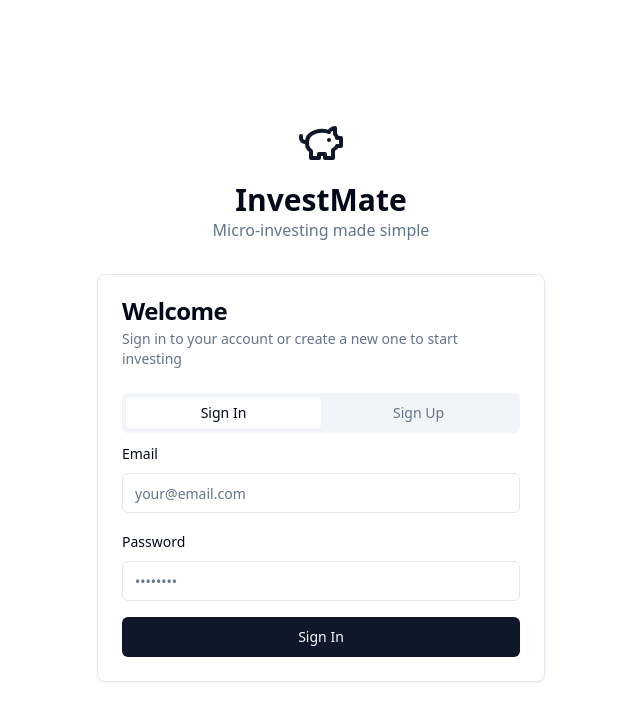
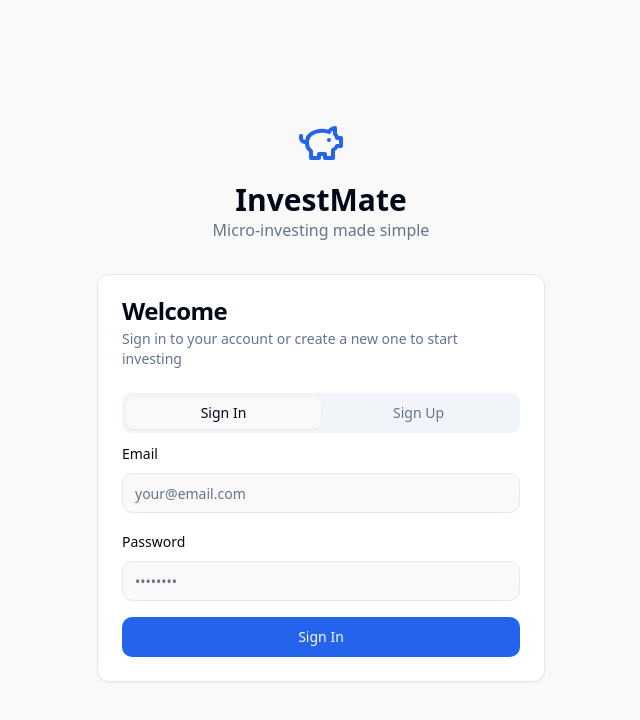
Before and after one commit to itz-sidd/MicroInvesting_App, a React (Vite) app: page /auth in a window 1280 px wide. Shown: the top 720 px of the page, without its empty margins (319-959 px from the left). Built offline with nearby package versions, Linux system fonts and the light colour scheme.

Commit message:
Refactor: Improve website design
Apply minor design enhancements to improve the website's appearance and user experience.

```diff
--- a/src/index.css
+++ b/src/index.css
@@ -8,7 +8,7 @@ All colors MUST be HSL.
 
 @layer base {
   :root {
-    --background: 0 0% 100%;
+    --background: 240 10% 98%;
     --foreground: 222.2 84% 4.9%;
 
     --card: 0 0% 100%;
@@ -17,8 +17,9 @@ All colors MUST be HSL.
     --popover: 0 0% 100%;
     --popover-foreground: 222.2 84% 4.9%;
 
-    --primary: 222.2 47.4% 11.2%;
+    --primary: 221 83% 53%;
     --primary-foreground: 210 40% 98%;
+    --primary-glow: 221 70% 60%;
 
     --secondary: 210 40% 96.1%;
     --secondary-foreground: 222.2 47.4% 11.2%;
@@ -26,33 +27,31 @@ All colors MUST be HSL.
     --muted: 210 40% 96.1%;
     --muted-foreground: 215.4 16.3% 46.9%;
 
-    --accent: 210 40% 96.1%;
-    --accent-foreground: 222.2 47.4% 11.2%;
+    --accent: 142 76% 36%;
+    --accent-foreground: 210 40% 98%;
 
     --destructive: 0 84.2% 60.2%;
     --destructive-foreground: 210 40% 98%;
 
     --border: 214.3 31.8% 91.4%;
     --input: 214.3 31.8% 91.4%;
-    --ring: 222.2 84% 4.9%;
+    --ring: 221 83% 53%;
 
-    --radius: 0.5rem;
+    --radius: 0.75rem;
+
+    --gradient-primary: linear-gradient(135deg, hsl(var(--primary)), hsl(var(--primary-glow)));
+    --gradient-subtle: linear-gradient(180deg, hsl(var(--background)), hsl(210 40% 96%));
+    --shadow-elegant: 0 4px 20px -4px hsl(var(--primary) / 0.1);
+    --shadow-glow: 0 0 30px hsl(var(--primary-glow) / 0.2);
 
     --sidebar-background: 0 0% 98%;
-
     --sidebar-foreground: 240 5.3% 26.1%;
-
-    --sidebar-primary: 240 5.9% 10%;
-
+    --sidebar-primary: 221 83% 53%;
     --sidebar-primary-foreground: 0 0% 98%;
-
     --sidebar-accent: 240 4.8% 95.9%;
-
     --sidebar-accent-foreground: 240 5.9% 10%;
-
     --sidebar-border: 220 13% 91%;
-
-    --sidebar-ring: 217.2 91.2% 59.8%;
+    --sidebar-ring: 221 83% 53%;
   }
 
   .dark {
@@ -65,8 +64,9 @@ All colors MUST be HSL.
     --popover: 222.2 84% 4.9%;
     --popover-foreground: 210 40% 98%;
 
-    --primary: 210 40% 98%;
+    --primary: 221 83% 53%;
     --primary-foreground: 222.2 47.4% 11.2%;
+    --primary-glow: 221 70% 60%;
 
     --secondary: 217.2 32.6% 17.5%;
     --secondary-foreground: 210 40% 98%;
@@ -74,7 +74,7 @@ All colors MUST be HSL.
     --muted: 217.2 32.6% 17.5%;
     --muted-foreground: 215 20.2% 65.1%;
 
-    --accent: 217.2 32.6% 17.5%;
+    --accent: 142 76% 36%;
     --accent-foreground: 210 40% 98%;
 
     --destructive: 0 62.8% 30.6%;
@@ -82,15 +82,21 @@ All colors MUST be HSL.
 
     --border: 217.2 32.6% 17.5%;
     --input: 217.2 32.6% 17.5%;
-    --ring: 212.7 26.8% 83.9%;
+    --ring: 221 83% 53%;
+
+    --gradient-primary: linear-gradient(135deg, hsl(var(--primary)), hsl(var(--primary-glow)));
+    --gradient-subtle: linear-gradient(180deg, hsl(var(--background)), hsl(217.2 32.6% 12%));
+    --shadow-elegant: 0 4px 20px -4px hsl(var(--primary) / 0.2);
+    --shadow-glow: 0 0 30px hsl(var(--primary-glow) / 0.3);
+
     --sidebar-background: 240 5.9% 10%;
     --sidebar-foreground: 240 4.8% 95.9%;
-    --sidebar-primary: 224.3 76.3% 48%;
+    --sidebar-primary: 221 83% 53%;
     --sidebar-primary-foreground: 0 0% 100%;
     --sidebar-accent: 240 3.7% 15.9%;
     --sidebar-accent-foreground: 240 4.8% 95.9%;
     --sidebar-border: 240 3.7% 15.9%;
-    --sidebar-ring: 217.2 91.2% 59.8%;
+    --sidebar-ring: 221 83% 53%;
   }
 }
 
--- a/tailwind.config.ts
+++ b/tailwind.config.ts
@@ -26,7 +26,8 @@ export default {
 				foreground: 'hsl(var(--foreground))',
 				primary: {
 					DEFAULT: 'hsl(var(--primary))',
-					foreground: 'hsl(var(--primary-foreground))'
+					foreground: 'hsl(var(--primary-foreground))',
+					glow: 'hsl(var(--primary-glow))'
 				},
 				secondary: {
 					DEFAULT: 'hsl(var(--secondary))',
@@ -63,6 +64,14 @@ export default {
 					ring: 'hsl(var(--sidebar-ring))'
 				}
 			},
+			backgroundImage: {
+				'gradient-primary': 'var(--gradient-primary)',
+				'gradient-subtle': 'var(--gradient-subtle)'
+			},
+			boxShadow: {
+				'elegant': 'var(--shadow-elegant)',
+				'glow': 'var(--shadow-glow)'
+			},
 			borderRadius: {
 				lg: 'var(--radius)',
 				md: 'calc(var(--radius) - 2px)',
```
